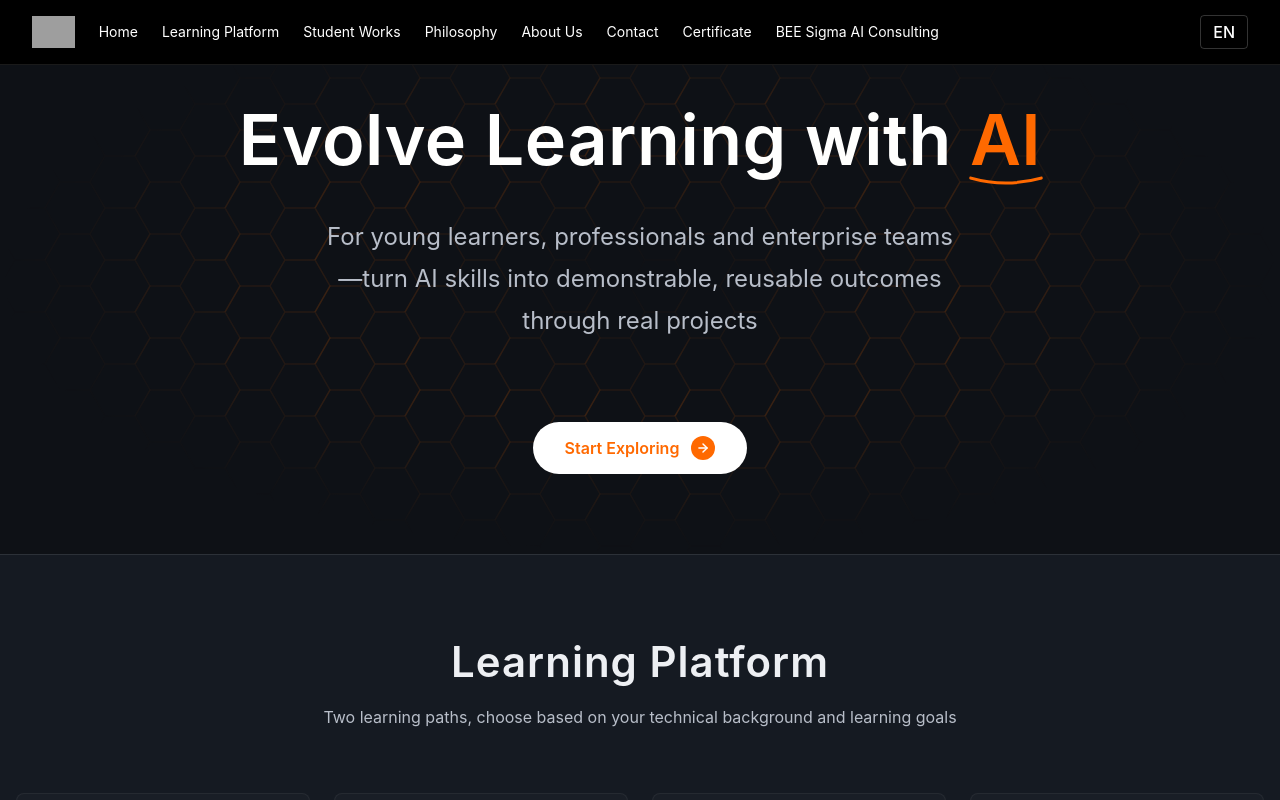
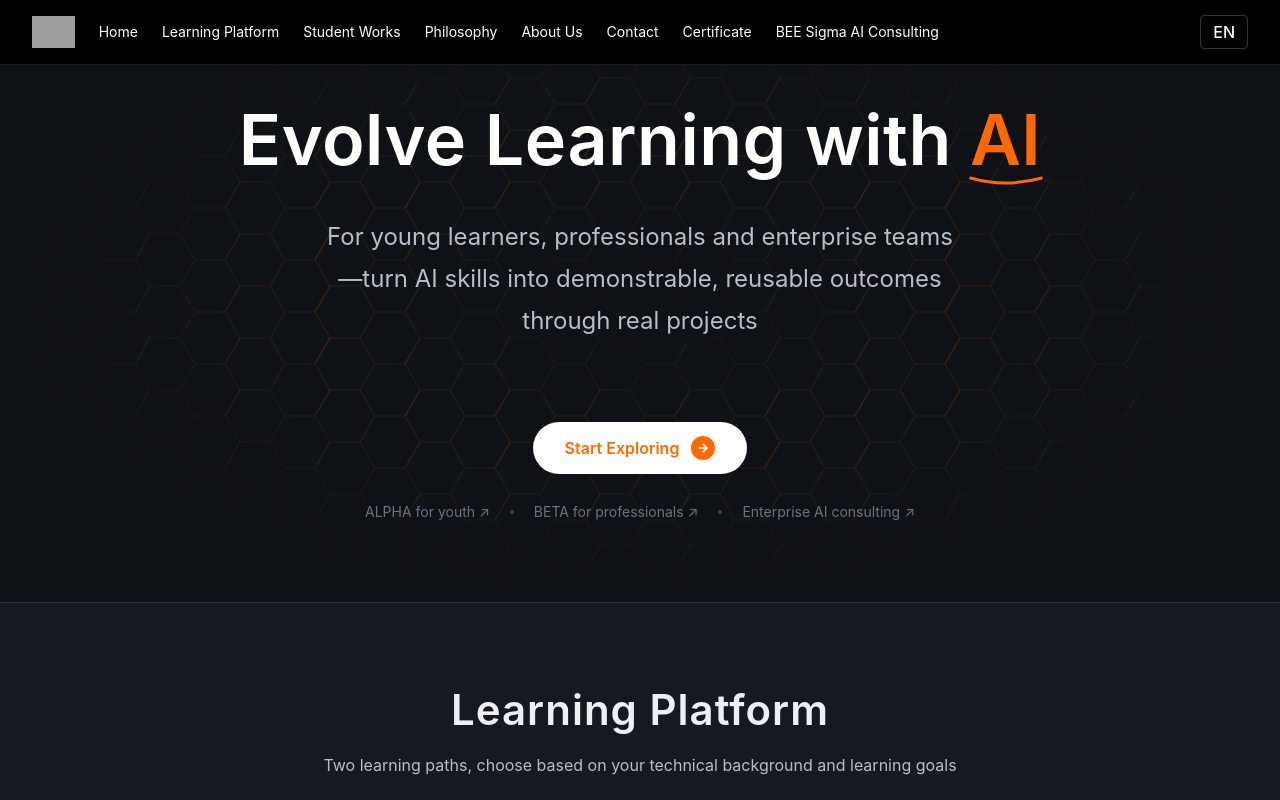
Before and after one commit to beebee-ai/Beebeeai, a React (Vite) app: page / in a window 1280 px wide. Shown: the top 800 px of the page. Built offline with nearby package versions, Linux system fonts and the light colour scheme; grey boxes are pictures that could not be loaded.

Commit message:
Clarify homepage business paths

```diff
--- a/src/app/App.tsx
+++ b/src/app/App.tsx
@@ -229,6 +229,13 @@ function HomePage() {
               <ArrowRight size={14} color="#FFFFFF" strokeWidth={2.5} />
             </div>
           </a>
+          <div className="mt-7 flex flex-wrap justify-center items-center gap-x-5 gap-y-2 px-4 text-sm">
+            <a href="https://bee-alpha.com/" target="_blank" rel="noopener noreferrer" className="text-gray-500 hover:text-orange-500 transition-colors">{language === 'ZH' ? '青少年 ALPHA 实训' : 'ALPHA for youth'} ↗</a>
+            <span className="hidden sm:block w-1 h-1 rounded-full bg-white/20" />
+            <a href="https://bee-beta.com/" target="_blank" rel="noopener noreferrer" className="text-gray-500 hover:text-cyan-400 transition-colors">{language === 'ZH' ? '成人 / 工程 BETA 实训' : 'BETA for professionals'} ↗</a>
+            <span className="hidden sm:block w-1 h-1 rounded-full bg-white/20" />
+            <a href="https://www.bee-sigma.com/" target="_blank" rel="noopener noreferrer" className="text-gray-500 hover:text-purple-400 transition-colors">{language === 'ZH' ? '企业 AI 咨询' : 'Enterprise AI consulting'} ↗</a>
+          </div>
         </div>
       </section>
 
@@ -854,6 +861,11 @@ function HomePage() {
                 <p>
                   {t(homeContent.about.intro.p3, language)}
                 </p>
+                <div className="border-y border-white/10 py-5 mt-8 grid sm:grid-cols-3 gap-5" aria-label={language === 'ZH' ? '品牌架构' : 'Brand architecture'}>
+                  <div><p className="text-orange-500 font-semibold mb-1">BEEBEE AI</p><p className="text-gray-500 text-sm leading-6">{language === 'ZH' ? 'AI 学习力与项目制实训' : 'AI learning and project training'}</p></div>
+                  <div><p className="text-cyan-400 font-semibold mb-1">2Brain</p><p className="text-gray-500 text-sm leading-6">{language === 'ZH' ? '企业知识管理与智能体产品' : 'Knowledge and agent product'}</p></div>
+                  <div><p className="text-purple-400 font-semibold mb-1">BEE Sigma</p><p className="text-gray-500 text-sm leading-6">{language === 'ZH' ? '企业 AI 咨询与落地服务' : 'Enterprise AI consulting'}</p></div>
+                </div>
               </div>
             </div>
 
```
